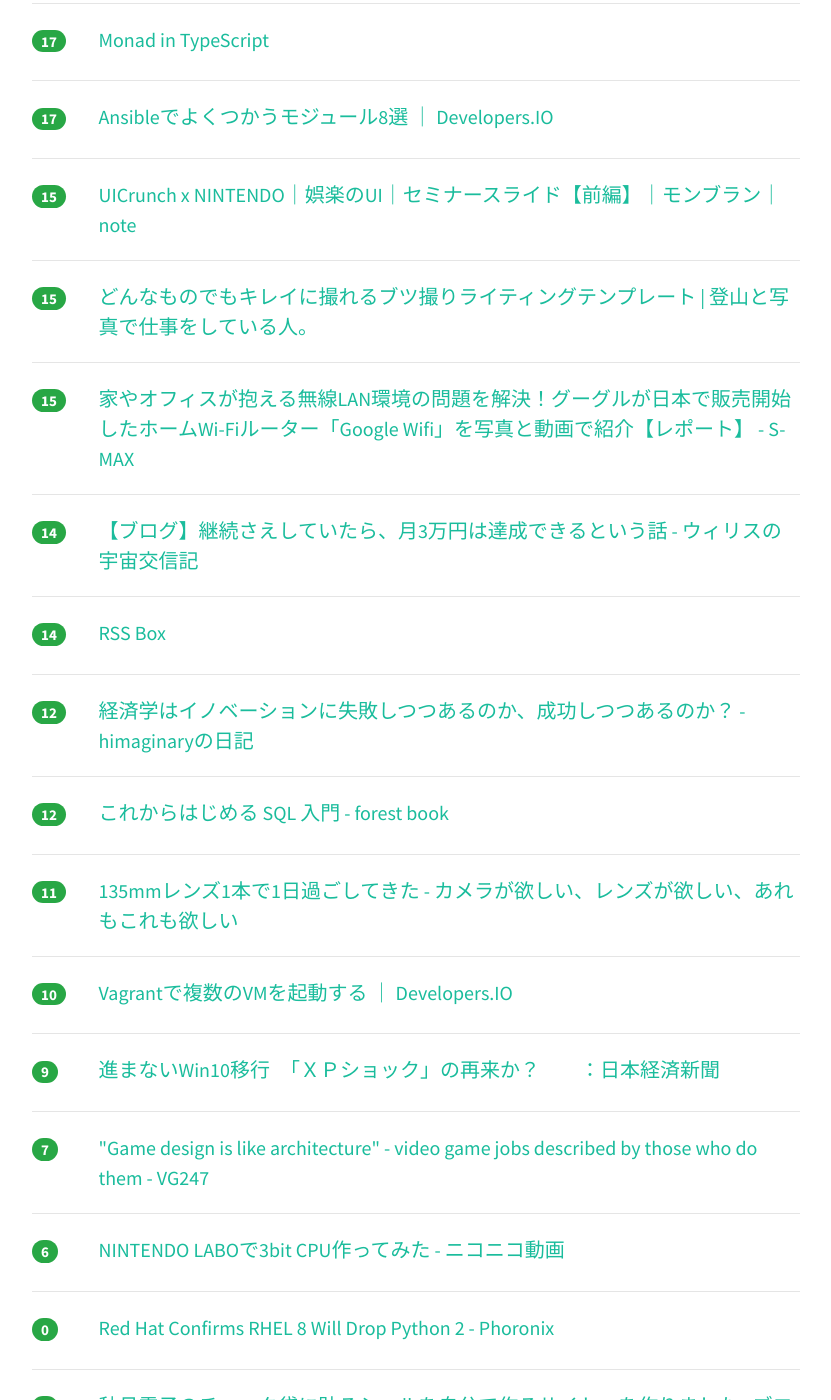
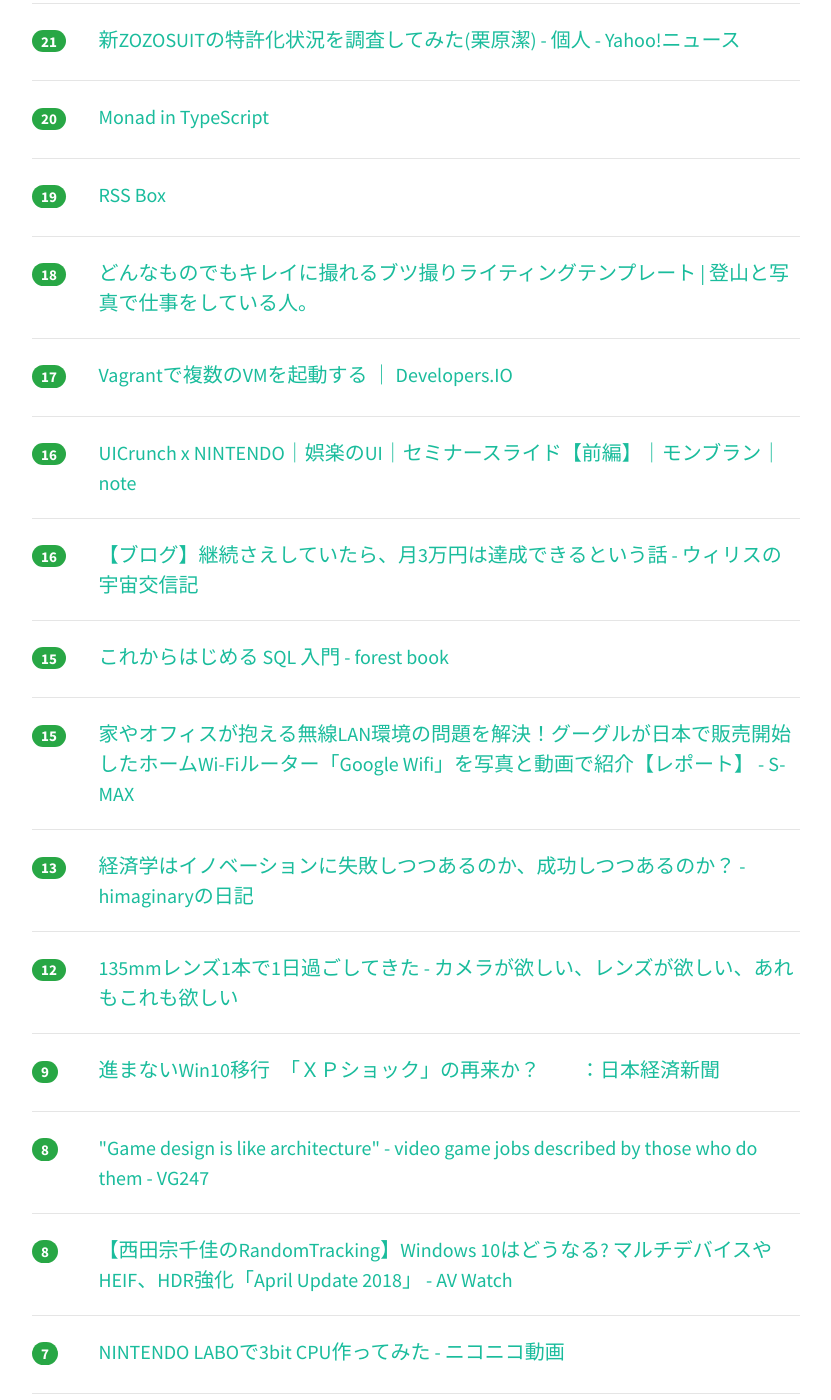
Before and after one commit to yatta47/hatena-matome-site, a Jekyll site: the page built from _posts/2018-05-01-hatena.md, in a window 1280 px wide and 1400 px high, scrolled down 682 px. Shown: the whole window, without its empty margins (224-1055 px from the left). Built offline with Jekyll 4.4.1, drawn with Linux system fonts in a browser that asks for light colours; nearby versions of some CDN libraries; some of the changed text lies outside the part shown.

Commit message:
Updated 2018-05-01

```diff
--- a/_posts/2018-05-01-hatena.md
+++ b/_posts/2018-05-01-hatena.md
@@ -1,44 +1,64 @@
 ---
 layout: post
 title:  "2018-05-01 はてぶIT"
-date:   2018-05-01 08:01:01
+date:   2018-05-01 09:02:51
 tags: [it-hotentry]
 ---
-20 件のデータあり
+24 件のデータあり
 
 <hr><div class="row">
-<div class="col-1"><span class="badge badge-pill badge-success h2">144</span></div>
+<div class="col-1"><span class="badge badge-pill badge-success h2">220</span></div>
 <div class="col-11"><a href='http://twitter.com/kirin_company/status/989338275449131010' target='_blank'>キリンビバレッジ♪さんのツイート: "4月は出会いの季節！ですが、みなさん新生活には慣れましたか！？ みなさんの周りにいそうな #午後ティー女子 を イラストレーターのつぼゆりさん（</a></div>
 </div>
 <hr>
 <div class="row">
-<div class="col-1"><span class="badge badge-pill badge-success h2">24</span></div>
+<div class="col-1"><span class="badge badge-pill badge-success h2">35</span></div>
 <div class="col-11"><a href='https://www.publickey1.jp/blog/18/googlerediscloud_memorystoregoogle_cloud_platform.html' target='_blank'>GoogleがフルマネージドなRedis、「Cloud Memorystore」をGoogle Cloud Platformで提供 － Publickey</a></div>
 </div>
 <hr>
 <div class="row">
-<div class="col-1"><span class="badge badge-pill badge-success h2">20</span></div>
+<div class="col-1"><span class="badge badge-pill badge-success h2">25</span></div>
+<div class="col-11"><a href='https://dev.classmethod.jp/server-side/ansible/ansible-my-reference/' target='_blank'>Ansibleでよくつかうモジュール8選 ｜ Developers.IO</a></div>
+</div>
+<hr>
+<div class="row">
+<div class="col-1"><span class="badge badge-pill badge-success h2">21</span></div>
 <div class="col-11"><a href='https://news.yahoo.co.jp/byline/kuriharakiyoshi/20180430-00084659/' target='_blank'>新ZOZOSUITの特許化状況を調査してみた(栗原潔) - 個人 - Yahoo!ニュース</a></div>
 </div>
 <hr>
 <div class="row">
-<div class="col-1"><span class="badge badge-pill badge-success h2">17</span></div>
+<div class="col-1"><span class="badge badge-pill badge-success h2">20</span></div>
 <div class="col-11"><a href='https://dev.to/e_ntyo/-monad-in-typescript-dmg' target='_blank'>Monad in TypeScript</a></div>
 </div>
 <hr>
 <div class="row">
+<div class="col-1"><span class="badge badge-pill badge-success h2">19</span></div>
+<div class="col-11"><a href='https://rssbox.herokuapp.com/' target='_blank'>RSS Box</a></div>
+</div>
+<hr>
+<div class="row">
+<div class="col-1"><span class="badge badge-pill badge-success h2">18</span></div>
+<div class="col-11"><a href='https://yamasha.net/lighting-base' target='_blank'>どんなものでもキレイに撮れるブツ撮りライティングテンプレート | 登山と写真で仕事をしている人。</a></div>
+</div>
+<hr>
+<div class="row">
 <div class="col-1"><span class="badge badge-pill badge-success h2">17</span></div>
-<div class="col-11"><a href='https://dev.classmethod.jp/server-side/ansible/ansible-my-reference/' target='_blank'>Ansibleでよくつかうモジュール8選 ｜ Developers.IO</a></div>
+<div class="col-11"><a href='https://dev.classmethod.jp/cloud/vagrant-multi-machine/' target='_blank'>Vagrantで複数のVMを起動する ｜ Developers.IO</a></div>
+</div>
+<hr>
+<div class="row">
+<div class="col-1"><span class="badge badge-pill badge-success h2">16</span></div>
+<div class="col-11"><a href='https://note.mu/montblanc04/n/n691df0123269' target='_blank'>UICrunch x NINTENDO｜娯楽のUI｜セミナースライド【前編】｜モンブラン｜note</a></div>
+</div>
+<hr>
+<div class="row">
+<div class="col-1"><span class="badge badge-pill badge-success h2">16</span></div>
+<div class="col-11"><a href='http://www.uxirisu.tokyo/entry/2018/04/30/180000' target='_blank'>【ブログ】継続さえしていたら、月3万円は達成できるという話 - ウィリスの宇宙交信記</a></div>
 </div>
 <hr>
 <div class="row">
 <div class="col-1"><span class="badge badge-pill badge-success h2">15</span></div>
-<div class="col-11"><a href='https://note.mu/montblanc04/n/n691df0123269' target='_blank'>UICrunch x NINTENDO｜娯楽のUI｜セミナースライド【前編】｜モンブラン｜note</a></div>
-</div>
-<hr>
-<div class="row">
-<div class="col-1"><span class="badge badge-pill badge-success h2">15</span></div>
-<div class="col-11"><a href='https://yamasha.net/lighting-base' target='_blank'>どんなものでもキレイに撮れるブツ撮りライティングテンプレート | 登山と写真で仕事をしている人。</a></div>
+<div class="col-11"><a href='http://t2y.hatenablog.jp/entry/2018/04/30/123759' target='_blank'>これからはじめる SQL 入門 - forest book</a></div>
 </div>
 <hr>
 <div class="row">
@@ -47,33 +67,13 @@ tags: [it-hotentry]
 </div>
 <hr>
 <div class="row">
-<div class="col-1"><span class="badge badge-pill badge-success h2">14</span></div>
-<div class="col-11"><a href='http://www.uxirisu.tokyo/entry/2018/04/30/180000' target='_blank'>【ブログ】継続さえしていたら、月3万円は達成できるという話 - ウィリスの宇宙交信記</a></div>
-</div>
-<hr>
-<div class="row">
-<div class="col-1"><span class="badge badge-pill badge-success h2">14</span></div>
-<div class="col-11"><a href='https://rssbox.herokuapp.com/' target='_blank'>RSS Box</a></div>
-</div>
-<hr>
-<div class="row">
-<div class="col-1"><span class="badge badge-pill badge-success h2">12</span></div>
+<div class="col-1"><span class="badge badge-pill badge-success h2">13</span></div>
 <div class="col-11"><a href='http://d.hatena.ne.jp/himaginary/20180430/innovation_in_economics' target='_blank'>経済学はイノベーションに失敗しつつあるのか、成功しつつあるのか？ - himaginaryの日記</a></div>
 </div>
 <hr>
 <div class="row">
 <div class="col-1"><span class="badge badge-pill badge-success h2">12</span></div>
-<div class="col-11"><a href='http://t2y.hatenablog.jp/entry/2018/04/30/123759' target='_blank'>これからはじめる SQL 入門 - forest book</a></div>
-</div>
-<hr>
-<div class="row">
-<div class="col-1"><span class="badge badge-pill badge-success h2">11</span></div>
 <div class="col-11"><a href='https://aremo-koremo.hatenablog.com/entry/a_day_of_135mm_apr_2018' target='_blank'>135mmレンズ1本で1日過ごしてきた - カメラが欲しい、レンズが欲しい、あれもこれも欲しい</a></div>
-</div>
-<hr>
-<div class="row">
-<div class="col-1"><span class="badge badge-pill badge-success h2">10</span></div>
-<div class="col-11"><a href='https://dev.classmethod.jp/cloud/vagrant-multi-machine/' target='_blank'>Vagrantで複数のVMを起動する ｜ Developers.IO</a></div>
 </div>
 <hr>
 <div class="row">
@@ -82,13 +82,33 @@ tags: [it-hotentry]
 </div>
 <hr>
 <div class="row">
-<div class="col-1"><span class="badge badge-pill badge-success h2">7</span></div>
+<div class="col-1"><span class="badge badge-pill badge-success h2">8</span></div>
 <div class="col-11"><a href='https://www.vg247.com/2018/04/24/video-game-industry-jobs-explained/' target='_blank'>"Game design is like architecture" - video game jobs described by those who do them - VG247</a></div>
 </div>
 <hr>
 <div class="row">
-<div class="col-1"><span class="badge badge-pill badge-success h2">6</span></div>
+<div class="col-1"><span class="badge badge-pill badge-success h2">8</span></div>
+<div class="col-11"><a href='https://av.watch.impress.co.jp/docs/series/rt/1119044.html' target='_blank'>【西田宗千佳のRandomTracking】Windows 10はどうなる? マルチデバイスやHEIF、HDR強化「April Update 2018」 - AV Watch</a></div>
+</div>
+<hr>
+<div class="row">
+<div class="col-1"><span class="badge badge-pill badge-success h2">7</span></div>
 <div class="col-11"><a href='http://www.nicovideo.jp/watch/sm33113589' target='_blank'>NINTENDO LABOで3bit CPU作ってみた - ニコニコ動画</a></div>
+</div>
+<hr>
+<div class="row">
+<div class="col-1"><span class="badge badge-pill badge-success h2">7</span></div>
+<div class="col-11"><a href='https://code.visualstudio.com/docs/python/python-tutorial' target='_blank'>Get Started Tutorial with Python in Visual Studio Code</a></div>
+</div>
+<hr>
+<div class="row">
+<div class="col-1"><span class="badge badge-pill badge-success h2">5</span></div>
+<div class="col-11"><a href='https://note.mu/etomiho/n/n83d02807d45f' target='_blank'>私が次のフィールドにJリーグの市民クラブを選んだ理由｜えとみほ（江藤美帆）｜note</a></div>
+</div>
+<hr>
+<div class="row">
+<div class="col-1"><span class="badge badge-pill badge-success h2">4</span></div>
+<div class="col-11"><a href='https://blog.riywo.com/2018/05/as-a-developer-of-amazon-s3-in-vancouver/' target='_blank'>VancouverにあるAmazon S3チームのDeveloperになります · As a Futurist...</a></div>
 </div>
 <hr>
 <div class="row">
```
